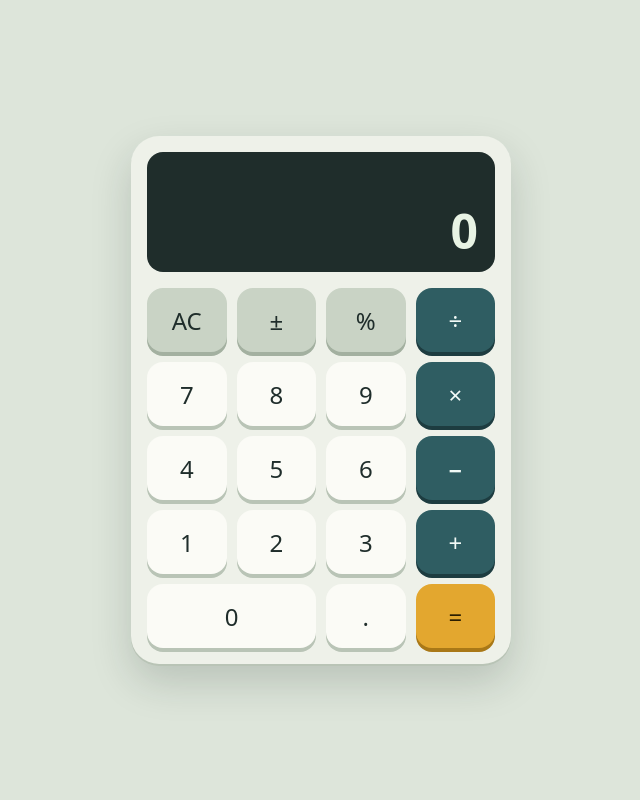
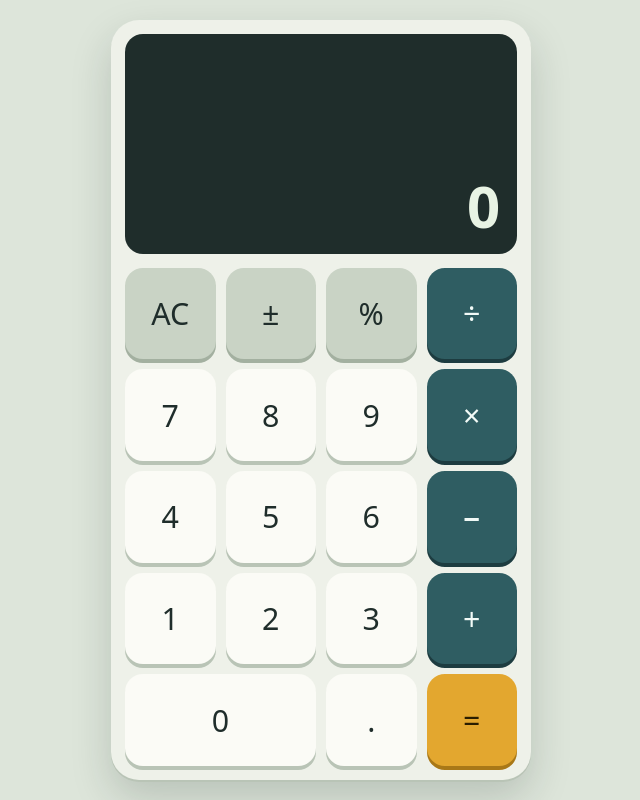
Before and after one commit to mananmadani/Calculator, a plain HTML site: page index.html in a window 1280 px wide. Shown: the whole page, without its empty margins (319-959 px from the left). Drawn offline with Linux system fonts and the light colour scheme.

Commit message:
Update index.html

```diff
--- a/index.html
+++ b/index.html
@@ -62,40 +62,51 @@
   --eq: #e3a72f; --eq-text: #2a1d00; --eq-shadow: #8a6212;
   --fn: #3a4a47; --fn-shadow: #172120;
 }
-* { box-sizing: border-box; -webkit-tap-highlight-color: transparent; }
-html, body { height: 100%; margin: 0; }
+* { box-sizing: border-box; -webkit-tap-highlight-color: transparent; -webkit-touch-callout: none; }
+html, body { height: 100%; margin: 0; overscroll-behavior: none; }
 body {
   background: var(--bg);
   font-family: system-ui, -apple-system, "Segoe UI", sans-serif;
-  display: flex; align-items: center; justify-content: center;
+  display: flex;
   padding: 16px;
+  overflow-x: hidden; overflow-y: auto;
+  -webkit-user-select: none; user-select: none;
+  touch-action: manipulation;
 }
 .calc {
-  width: 100%; max-width: 380px;
+  margin: auto;
+  width: 100%; max-width: 420px;
+  height: 100%; max-height: 760px; min-height: 480px;
+  display: flex; flex-direction: column; gap: 14px;
   background: var(--body);
   border-radius: 28px;
-  padding: 16px;
+  padding: 14px;
   box-shadow: 0 2px 0 var(--key-shadow), 0 18px 40px rgba(20, 40, 35, .18);
 }
 .screen {
+  flex: 1 1 0; min-height: 96px;
   background: var(--screen);
-  border-radius: 16px;
-  padding: 16px 18px 14px;
-  min-height: 120px;
+  border-radius: 18px;
+  padding: 14px 18px;
   display: flex; flex-direction: column; justify-content: flex-end; align-items: flex-end;
   overflow: hidden;
-  margin-bottom: 16px;
 }
-.expr { color: var(--screen-dim); font-size: 1rem; min-height: 1.4em; }
+.expr { color: var(--screen-dim); font-size: 1.05rem; min-height: 1.4em; }
 .value {
   color: var(--screen-text); font-weight: 600; letter-spacing: -0.02em;
-  font-size: 3rem; line-height: 1.15; white-space: nowrap;
+  font-size: 58px; line-height: 1.15; white-space: nowrap;
   font-variant-numeric: tabular-nums;
 }
-.keys { display: grid; grid-template-columns: repeat(4, 1fr); gap: 10px; }
+.keys {
+  flex: 2.6 1 0; min-height: 0;
+  display: grid; gap: 10px;
+  grid-template-columns: repeat(4, 1fr);
+  grid-template-rows: repeat(5, 1fr);
+}
 button {
-  font: inherit; font-size: 1.5rem; font-weight: 500;
-  height: 64px; border: 0; border-radius: 16px; cursor: pointer;
+  font: inherit; font-size: clamp(1.4rem, 7vw, 1.9rem); font-weight: 500;
+  width: 100%; height: 100%; min-height: 0; padding: 0;
+  border: 0; border-radius: 18px; cursor: pointer;
   background: var(--key); color: var(--key-text);
   box-shadow: 0 4px 0 var(--key-shadow);
   transition: transform .08s, box-shadow .08s;
@@ -111,6 +122,16 @@ button.op.active { background: var(--op-text); color: var(--op); }
 button.eq { background: var(--eq); color: var(--eq-text); box-shadow: 0 4px 0 var(--eq-shadow); }
 button.eq:active { box-shadow: 0 1px 0 var(--eq-shadow); }
 .zero { grid-column: span 2; }
+@media (max-width: 520px) {
+  body { padding: 0; }
+  .calc { max-width: none; max-height: none; border-radius: 0; box-shadow: none; padding: 12px 12px 16px; }
+}
+@media (max-height: 560px) and (orientation: landscape) {
+  .calc { flex-direction: row; min-height: 0; max-width: none; }
+  .screen { flex: 1 1 0; }
+  .keys { flex: 1.4 1 0; }
+  .value { font-size: 40px; }
+}
 @media (prefers-reduced-motion: reduce) { button { transition: none; } }
 </style>
 </head>
@@ -179,8 +200,10 @@ button.eq:active { box-shadow: 0 1px 0 var(--eq-shadow); }
   function render() {
     var t = fmt(cur);
     valEl.textContent = t;
-    var size = t.length > 14 ? 1.5 : t.length > 11 ? 2 : t.length > 8 ? 2.5 : 3;
-    valEl.style.fontSize = size + "rem";
+    var maxW = valEl.parentElement.clientWidth - 36;
+    var size = window.innerHeight < 560 ? 40 : 58;
+    valEl.style.fontSize = size + "px";
+    while (valEl.scrollWidth > maxW && size > 20) { size -= 2; valEl.style.fontSize = size + "px"; }
     clearBtn.textContent = (cur === "0" && prev === null && !err) ? "AC" : "C";
     opBtns.forEach(function (b) { b.classList.toggle("active", fresh && op === b.dataset.k); });
   }
@@ -230,6 +253,7 @@ button.eq:active { box-shadow: 0 1px 0 var(--eq-shadow); }
   }
 
   function press(k) {
+    var wasErr = err;
     if (/^\d$/.test(k)) digit(k);
     else if (k === ".") dot();
     else if (k === "clear") clear();
@@ -239,12 +263,47 @@ button.eq:active { box-shadow: 0 1px 0 var(--eq-shadow); }
     else if (k === "back") back();
     else operator(k);
     render();
+    if (err && !wasErr) buzz([30, 40, 30]);
   }
 
-  document.querySelector(".keys").addEventListener("click", function (e) {
+  // Haptics: Android uses the Vibration API; iPhone (Safari 17.4+) uses a hidden switch input.
+  var canVibrate = typeof navigator.vibrate === "function";
+  var sw = document.createElement("label");
+  sw.setAttribute("aria-hidden", "true");
+  sw.style.cssText = "position:fixed;left:-9999px;top:0;width:1px;height:1px;opacity:0;pointer-events:none";
+  var swInput = document.createElement("input");
+  swInput.type = "checkbox";
+  swInput.setAttribute("switch", "");
+  swInput.tabIndex = -1;
+  sw.appendChild(swInput);
+  document.body.appendChild(sw);
+
+  function buzz(pattern) {
+    try {
+      if (canVibrate) navigator.vibrate(pattern);
+      else sw.click();
+    } catch (e) {}
+  }
+  function strength(k) {
+    if (k === "=") return 22;
+    if (k === "clear") return 16;
+    return /^[\d.]$/.test(k) ? 8 : 12;
+  }
+
+  var keys = document.querySelector(".keys");
+  if (canVibrate) {
+    keys.addEventListener("pointerdown", function (e) {
+      var b = e.target.closest("button");
+      if (b) buzz(strength(b.dataset.k));
+    });
+  }
+  keys.addEventListener("click", function (e) {
     var b = e.target.closest("button");
-    if (b) press(b.dataset.k);
+    if (!b) return;
+    if (!canVibrate) buzz(1);
+    press(b.dataset.k);
   });
+  window.addEventListener("resize", render);
 
   var map = { "+": "+", "-": "−", "*": "×", "/": "÷", "x": "×", "Enter": "=", "=": "=", "Backspace": "back", "Escape": "clear", "%": "pct", ".": ".", ",": "." };
   document.addEventListener("keydown", function (e) {
```
